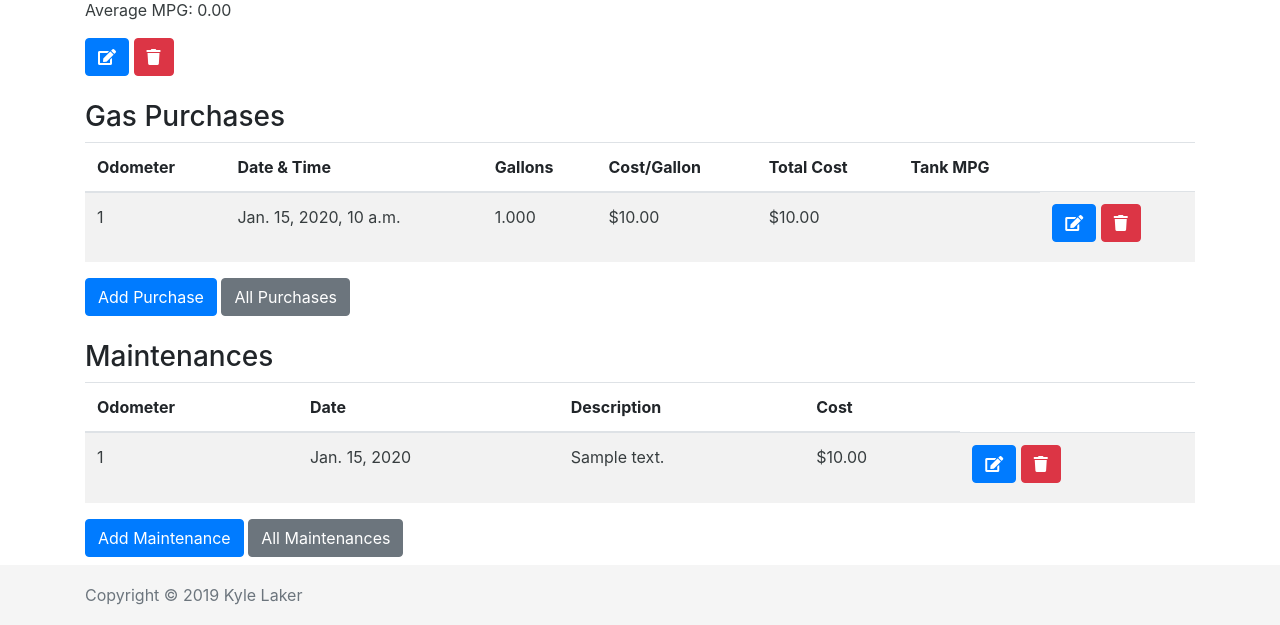
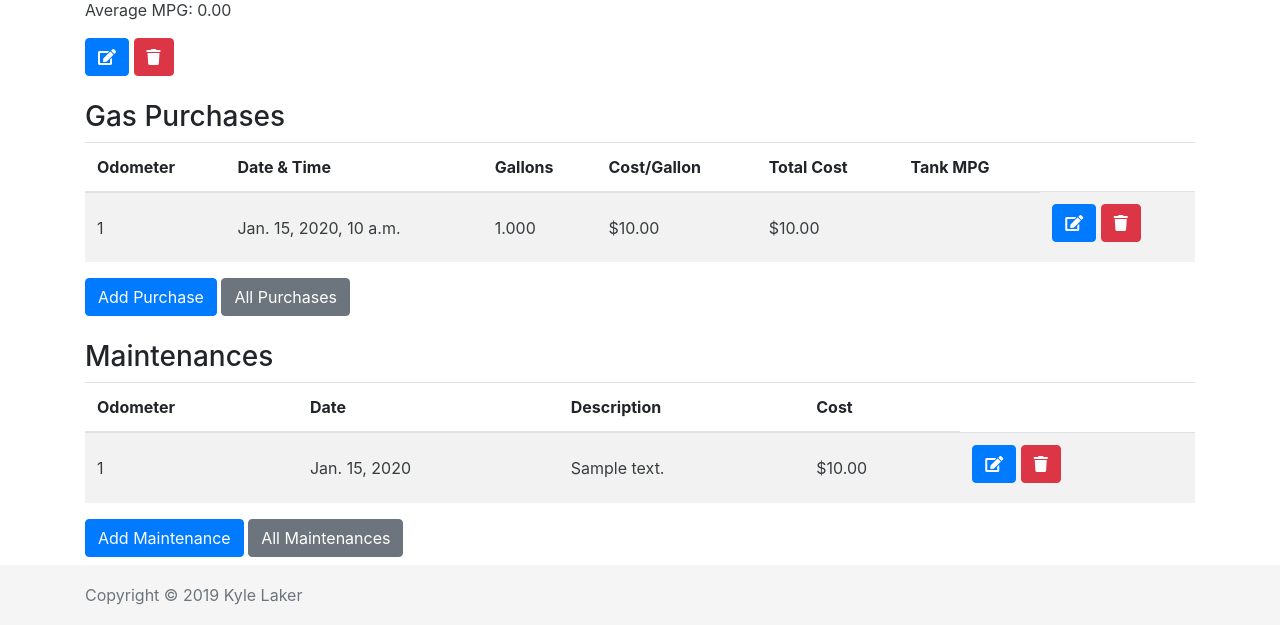
Before and after one commit to laurelmay/gas-tracker, a Django app: page /car/00000000-0000-0000-0000-000000000001/ in a window 1280 px wide. Shown: the part 320-945 px from the top of the page. Run offline with Django 3.2, Linux system fonts and the light colour scheme; a user stored in the database is signed in; tables that the repository leaves empty hold one stand-in row (values such as "Sample post"); some libraries are stand-ins or nearby versions.

Commit message:
Vertically align table contents

```diff
--- a/gas/static/gas/main.css
+++ b/gas/static/gas/main.css
@@ -1,3 +1,4 @@
+/* Padding */
 header {
     margin-top: 1em;
 }
@@ -8,6 +9,11 @@ h2 {
 
 h3 {
     margin-top: .5em;
+}
+
+/* Table format */
+.table th, .table td {
+    vertical-align: middle;
 }
 
 /* FOOTER STYLE */
```
